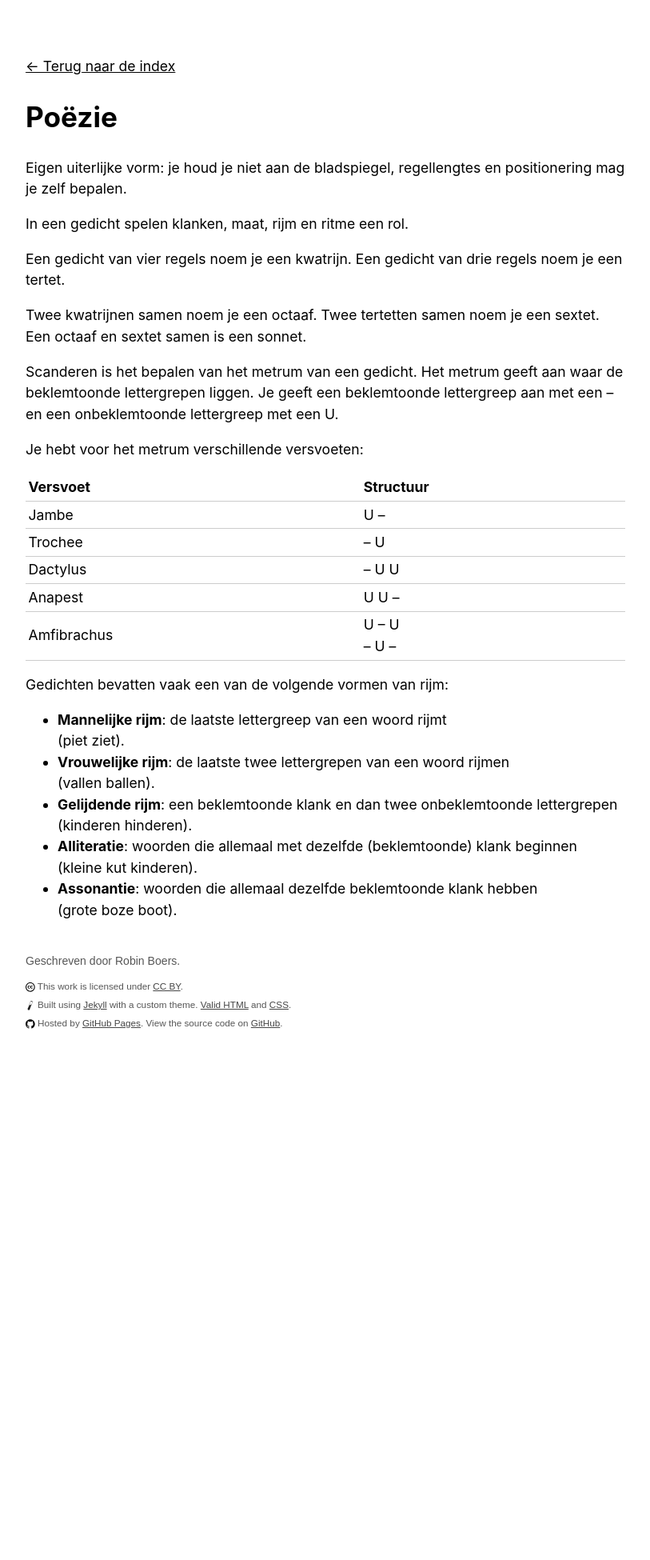
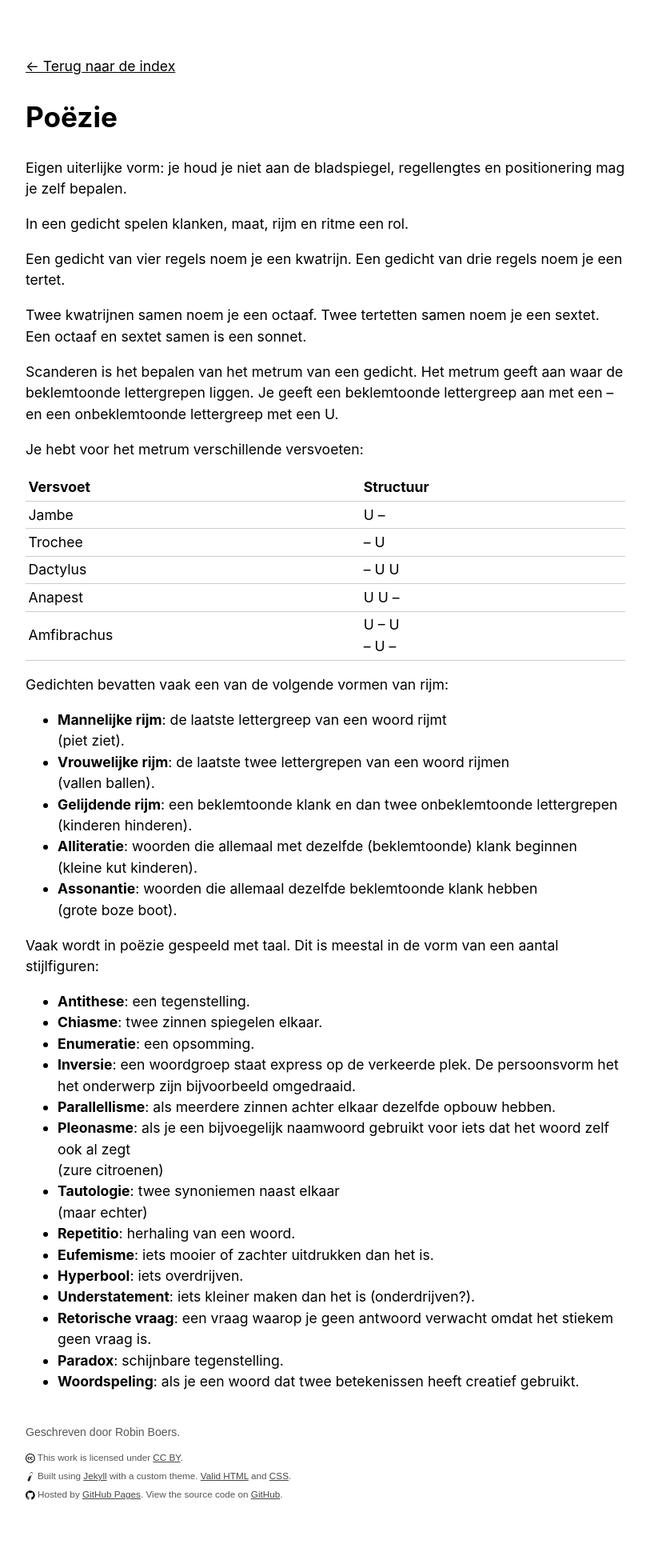
Before and after one commit to RobinBoers/school.geheimesite.nl, a Jekyll site: the page built from 5VWO/TW2/poezie.md, in a window 1280 px wide. Shown: the whole page at 80% size, without its empty margins (233-1046 px from the left). Built offline with Jekyll 4.4.1, drawn with Linux system fonts in a browser that asks for light colours; our own code applies the rules of GitHub Pages for plain Markdown files; before the commit the page ends 1360 px from its top, so only the background shows below that.

Commit message:
Update Poezie samenvatting

```diff
--- a/5VWO/TW2/poezie.md
+++ b/5VWO/TW2/poezie.md
@@ -34,3 +34,22 @@ Gedichten bevatten vaak een van de volgende vormen van rijm:
   (kleine kut kinderen).
 - **Assonantie**: woorden die allemaal dezelfde beklemtoonde klank hebben
   (grote boze boot).
+
+Vaak wordt in poëzie gespeeld met taal. Dit is meestal in de vorm van een aantal stijlfiguren:
+
+- **Antithese**: een tegenstelling.
+- **Chiasme**: twee zinnen spiegelen elkaar.
+- **Enumeratie**: een opsomming.
+- **Inversie**: een woordgroep staat express op de verkeerde plek. De persoonsvorm het het onderwerp zijn bijvoorbeeld omgedraaid.
+- **Parallellisme**: als meerdere zinnen achter elkaar dezelfde opbouw hebben.
+- **Pleonasme**: als je een bijvoegelijk naamwoord gebruikt voor iets dat het woord zelf ook al zegt
+  (zure citroenen)
+- **Tautologie**: twee synoniemen naast elkaar
+  (maar echter)
+- **Repetitio**: herhaling van een woord.
+- **Eufemisme**: iets mooier of zachter uitdrukken dan het is.
+- **Hyperbool**: iets overdrijven.
+- **Understatement**: iets kleiner maken dan het is (onderdrijven?).
+- **Retorische vraag**: een vraag waarop je geen antwoord verwacht omdat het stiekem geen vraag is.
+- **Paradox**: schijnbare tegenstelling.
+- **Woordspeling**: als je een woord dat twee betekenissen heeft creatief gebruikt.
```
